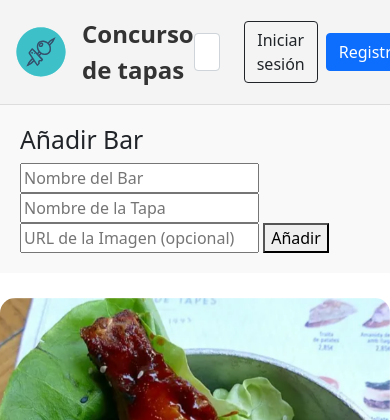
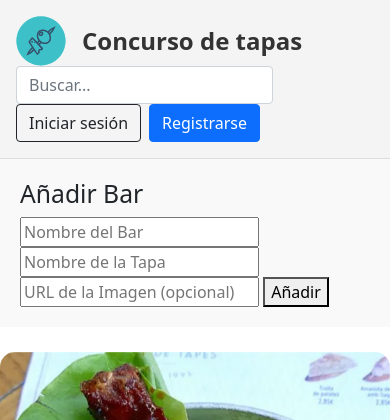
Before and after one commit to jflorc01/galeriaDOM, a PHP site: page / in a window 390 px wide; the page is wider, and only the part inside the window is pictured. Shown: the top 420 px of that part. Run offline with PHP 8.4, Linux system fonts and the light colour scheme.

Commit message:
isaaac
buscador responsivo

```diff
--- a/css/galeria.css
+++ b/css/galeria.css
@@ -5,7 +5,6 @@ body {
   }
 
   header {
-    grid-area: header;
     display: flex;
     justify-content: space-between;
     align-items: center;
@@ -114,7 +113,6 @@ body {
 }
 
   footer {
-    grid-area: footer;
     padding: 1rem;
     text-align: center;
     background: #333;
--- a/index.html
+++ b/index.html
@@ -10,12 +10,12 @@
 </head>
 <body>
 
-  <header>
+  <header class="d-flex flex-wrap ">
     <div class="logo">
         <a href="index.html" class="home-link"><img src="img/logotipo.svg" alt="Logotipo"></a>
         <a href="index.html" class="home-link">Concurso de tapas</a>
     </div>
-      <div class="d-flex align-items-center text-end">
+      <div class="d-flex align-items-center text-end d-flex flex-wrap">
         <form class="d-inline-block me-4 ">
           <input type="search" class="form-horizontal form-control form-control-dark" placeholder="Buscar..." aria-label="Buscar">
         </form>
```
Also changed, not shown: css/login.css (+3 -4 lines), login.html (+4 -4 lines).
